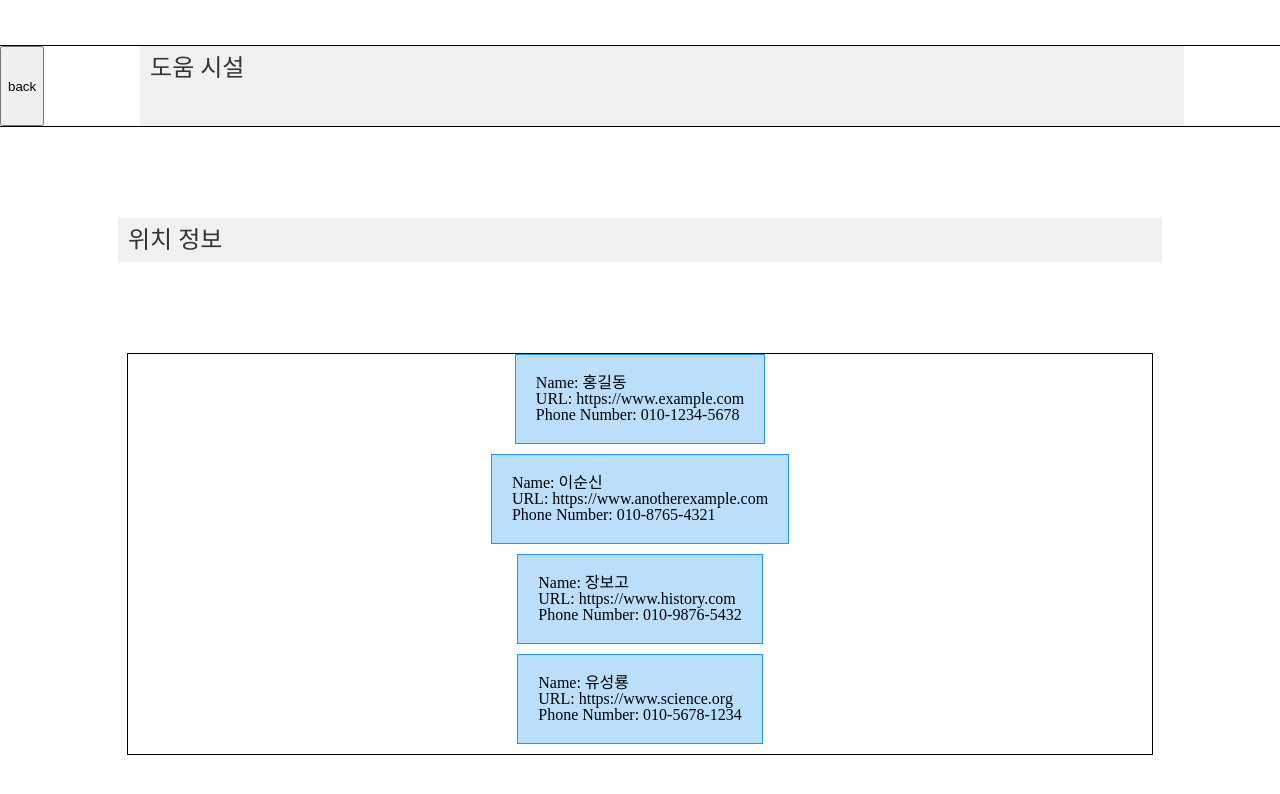
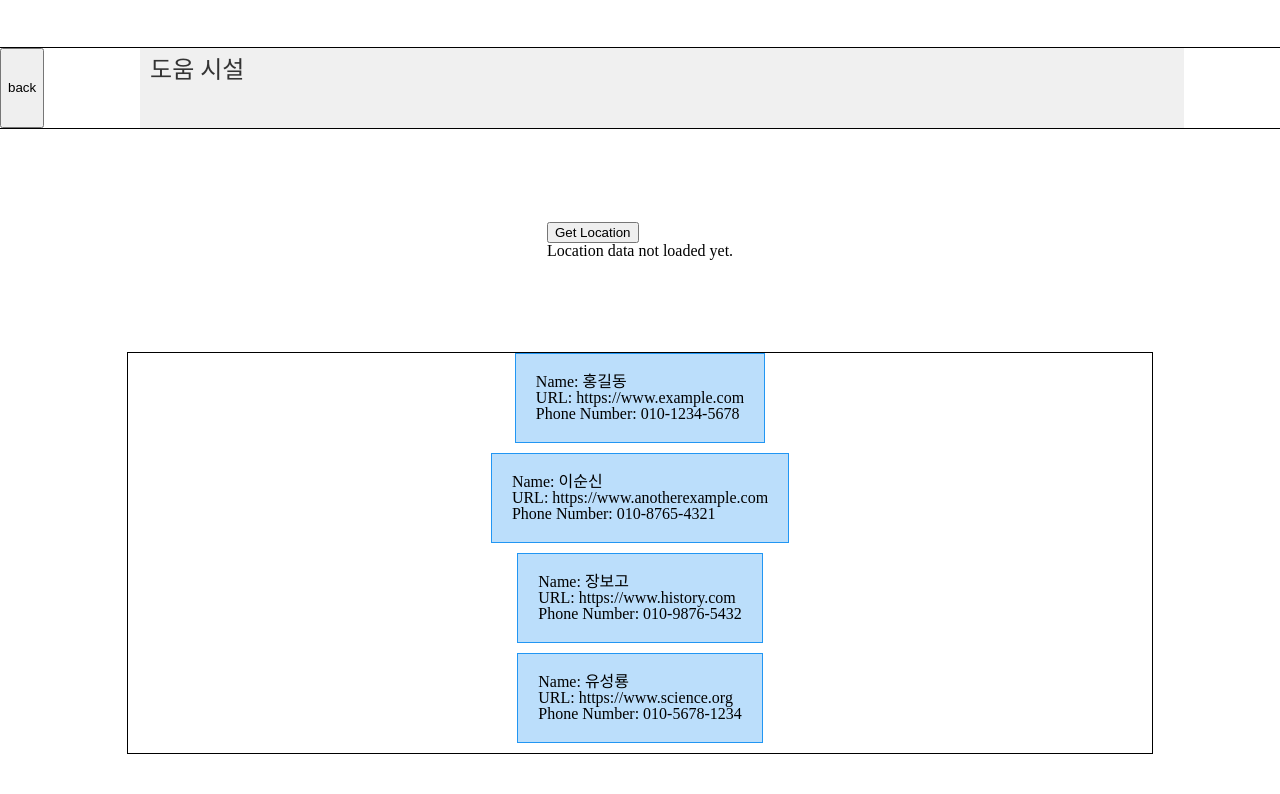
Before and after one commit to CWDll/Mearing, a React (Create React App) app: page /center in a window 1280 px wide. Shown: the top 794 px of the page. Built offline with nearby package versions, Linux system fonts and the light colour scheme.

Commit message:
[Feat] 버튼을 통해 사용자 현재 위치의 위도와 경도를 얻어온다.

```diff
--- /dev/null
+++ b/src/components/GeoButton.tsx
@@ -0,0 +1,63 @@
+import React, { useState } from 'react';
+
+// 위치 정보 및 에러 상태 타입 정의
+interface LocationState {
+    loaded: boolean;
+    coordinates: {
+        lat: string;
+        lng: string;
+    };
+    error: string | null;
+}
+
+const GeoButton: React.FC = () => {
+    const [location, setLocation] = useState<LocationState>({
+        loaded: false,
+        coordinates: { lat: '0', lng: '0' },
+        error: null
+    });
+
+    const handleLocation = (position: GeolocationPosition) => {
+        setLocation({
+            loaded: true,
+            coordinates: {
+                lat: position.coords.latitude.toString(),
+                lng: position.coords.longitude.toString()
+            },
+            error: null
+        });
+    };
+
+    const handleError = (error: GeolocationPositionError) => {
+        setLocation({
+            loaded: true,
+            coordinates: { lat: '0', lng: '0' },
+            error: error.message
+        });
+    };
+
+    const getLocation = () => {
+        if (!navigator.geolocation) {
+            handleError({
+                message: "Geolocation is not supported by your browser" // TypeScript will show an error here as this object is not a GeolocationPositionError
+            } as GeolocationPositionError);
+        } else {
+            navigator.geolocation.getCurrentPosition(handleLocation, handleError);
+        }
+    };
+
+    return (
+        <div>
+            <button onClick={getLocation}>Get Location</button>
+            <div>
+                {location.loaded
+                    ? location.error
+                        ? <p>Error: {location.error}</p>
+                        : <p>Latitude: {location.coordinates.lat}, Longitude: {location.coordinates.lng}</p>
+                    : <p>Location data not loaded yet.</p>}
+            </div>
+        </div>
+    );
+};
+
+export default GeoButton;
--- a/src/pages/CenterPage/CenterPage.tsx
+++ b/src/pages/CenterPage/CenterPage.tsx
@@ -5,6 +5,7 @@ import { useNavigate } from "react-router-dom";
 // 컴포넌트 가져오기
 import TitleBar from "../../components/TitleBar";
 import ContentBox from "../../components/ContentBox";
+import GeoButton from "../../components/GeoButton";
 
 const CenterPage: React.FC = () => {
   const navigate = useNavigate();
@@ -40,7 +41,8 @@ interface ContactData {
         <button onClick={goToBack}>back</button>
         <TitleBar title="도움 시설"/>
       </S.Header>
-      <TitleBar title="위치 정보"/>
+      {/* <TitleBar title="위치 정보"/> */}
+      <GeoButton/>
       <S.CenterBodyContainer>
         {dummyData.map((item, index) => (
             <ContentBox key={index} name={item.name} url={item.url} phoneNumber={item.phoneNumber} />
```
